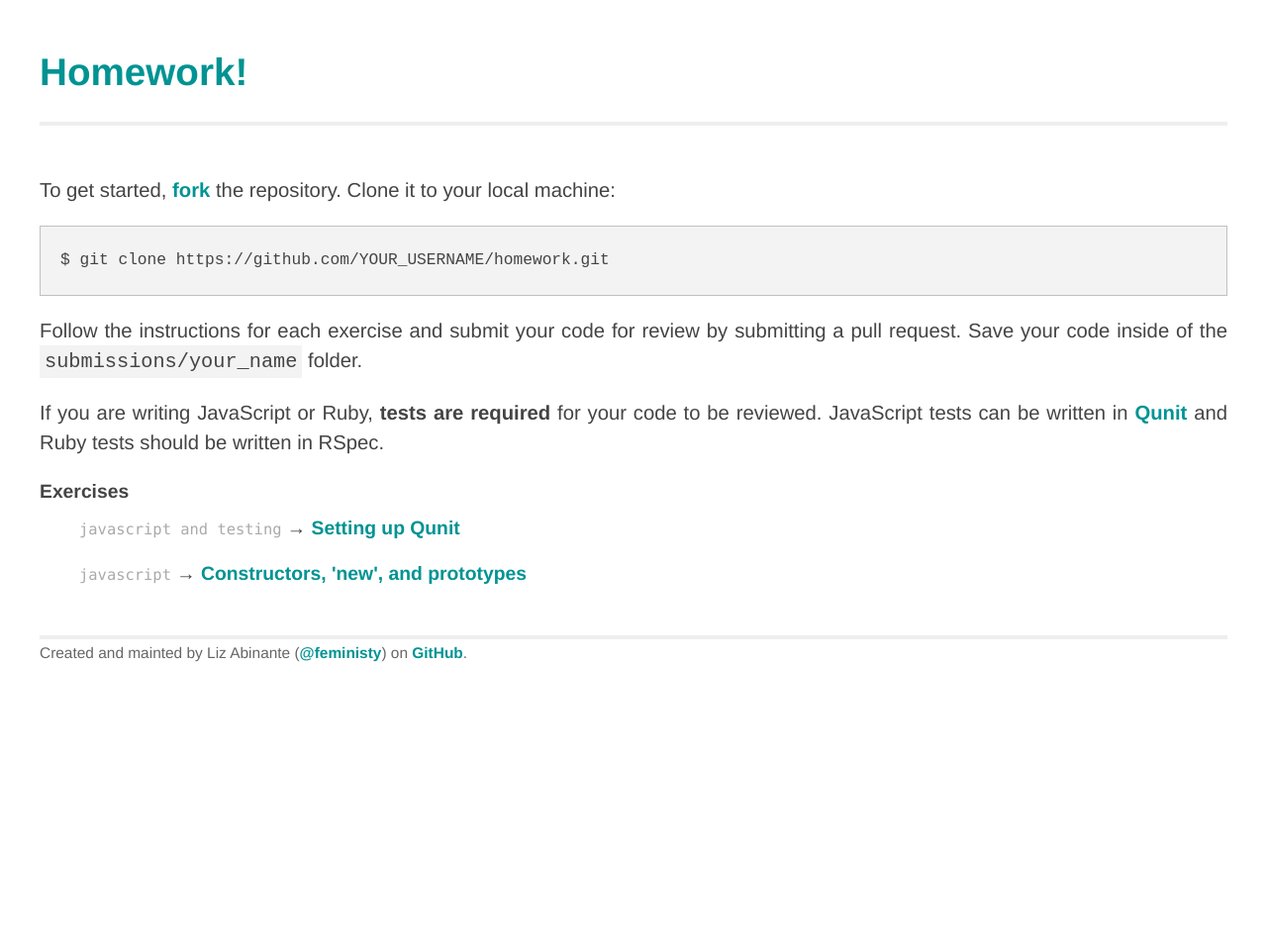
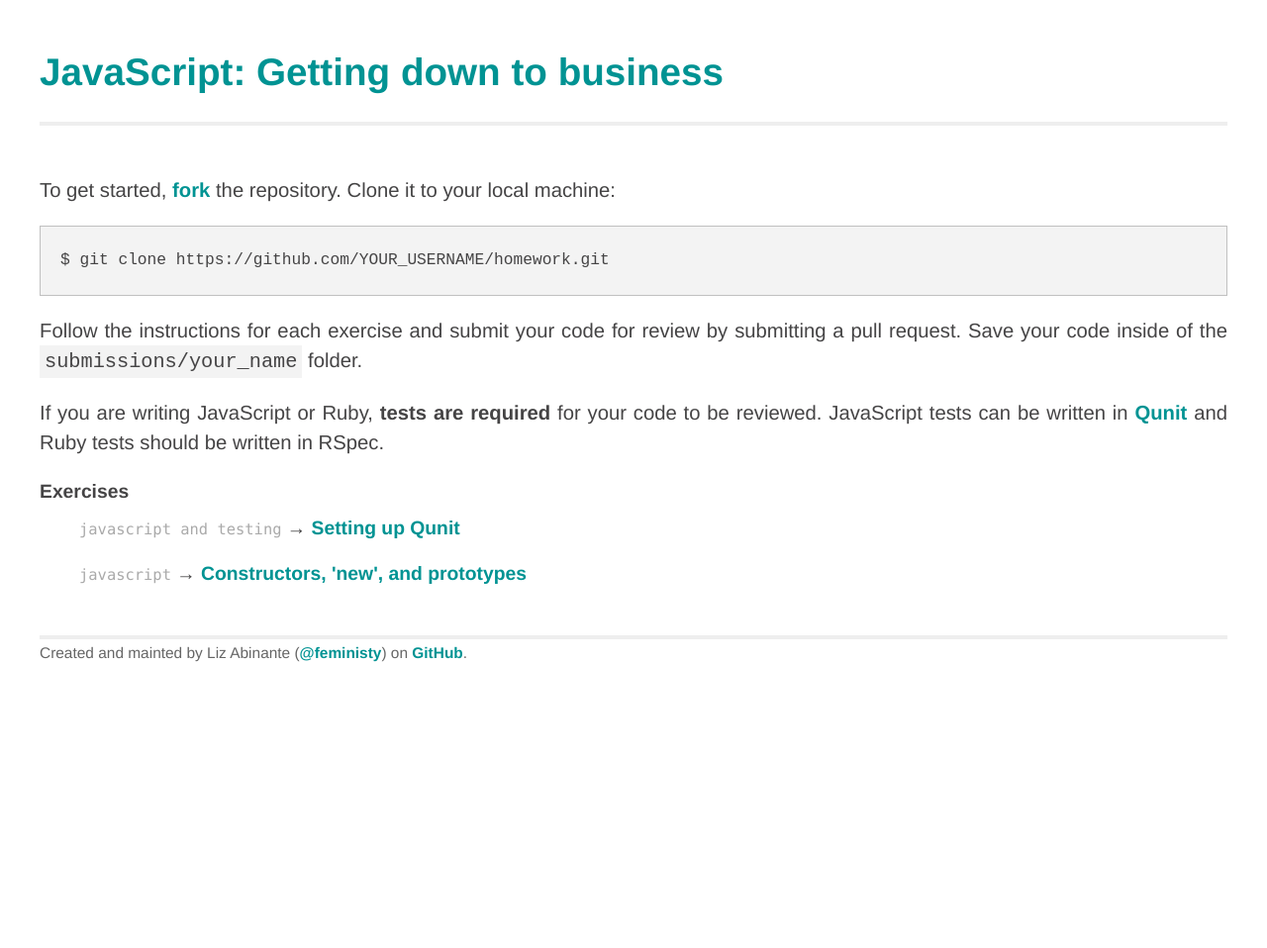
Before and after one commit to slothelle/learn_javascript, a Jekyll site: the page built from index.html, in a window 1280 px wide. Shown: the whole page at 99% size. Built offline with Jekyll 4.4.1, drawn with Linux system fonts in a browser that asks for light colours; Markdown is read by kramdown in place of the engine named in the settings.

Commit message:
rename site, add baseurl

```diff
--- a/_config.yml
+++ b/_config.yml
@@ -1,4 +1,4 @@
-name: Homework!
+name: 'JavaScript: Getting down to business'
 markdown: redcarpet
 pygments: true
 base_url: homework
```
